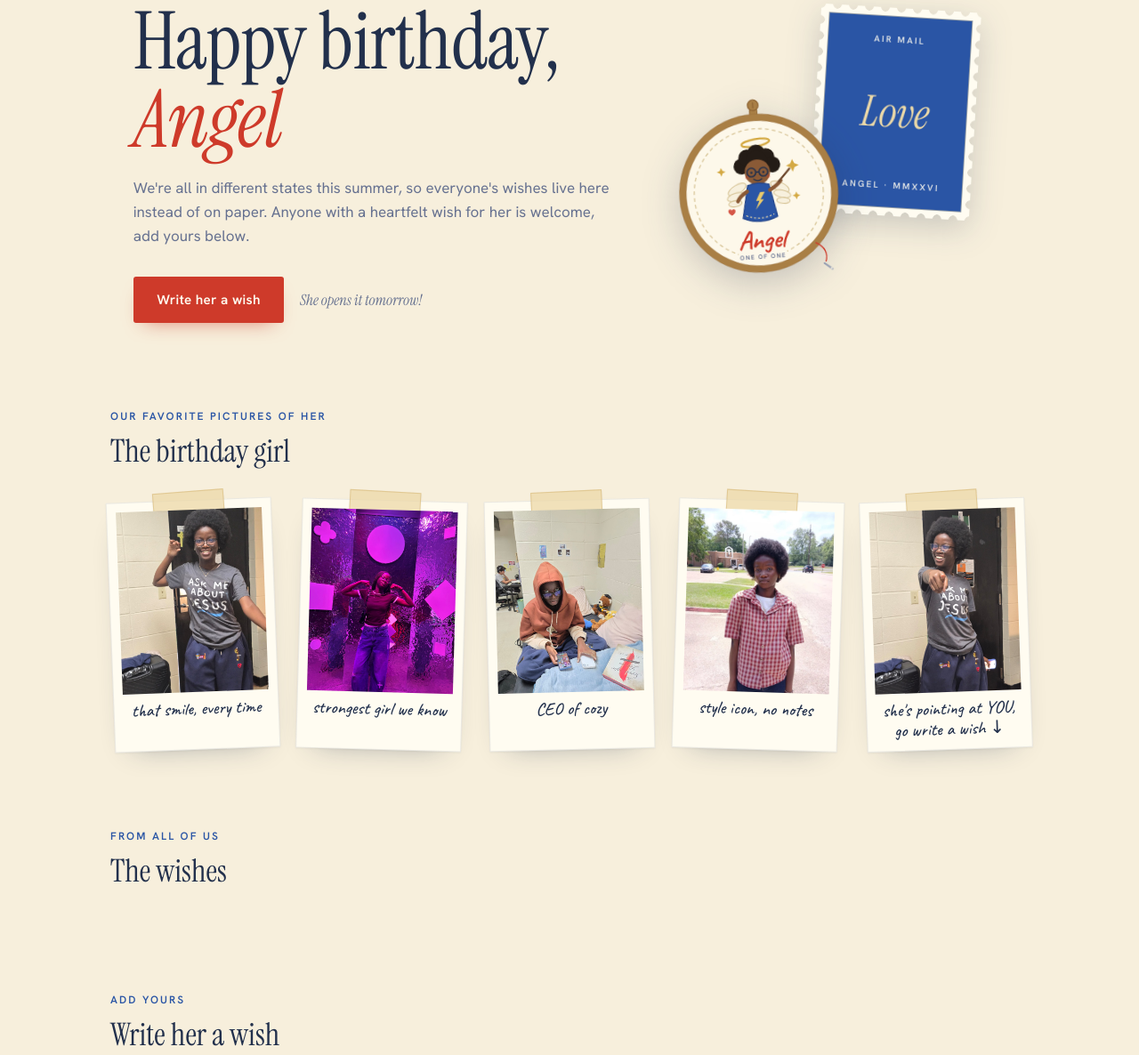
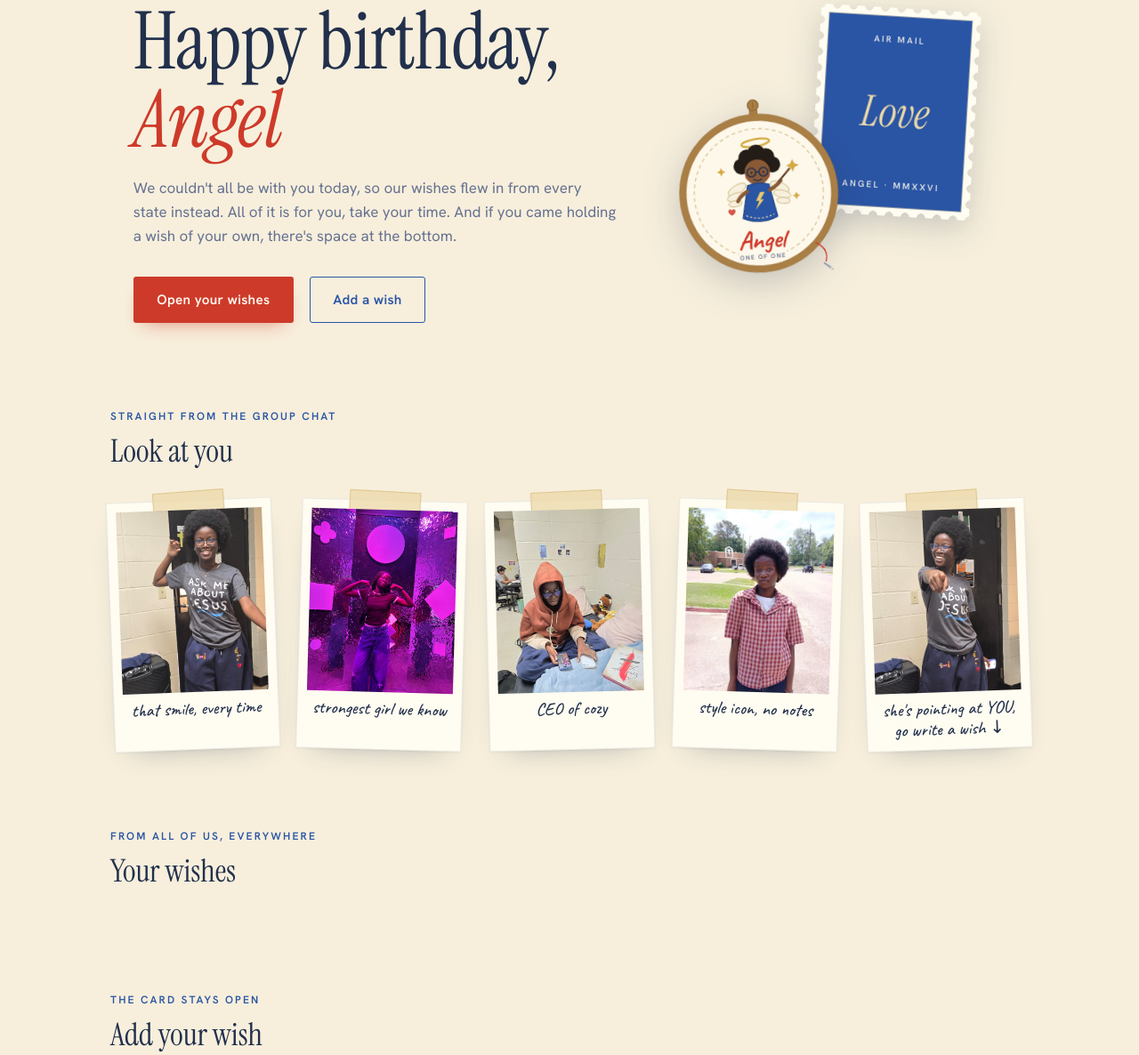
Before and after one commit to favour-umejesi/angel-birthday-card, a website: page public/index.html in a window 1280 px wide. Shown: the part 102-1288 px from the top of the page at 89% size. Drawn offline with Linux system fonts and the light colour scheme; no server answers.

Commit message:
Rewrite the card to greet Angel on the day, keep wishes open

```diff
--- a/public/index.html
+++ b/public/index.html
@@ -19,13 +19,13 @@
       <p class="eyebrow">Via air mail · July 28, 2026</p>
       <h1 class="headline">Happy birthday,<br><em>Angel</em></h1>
       <p class="sub">
-        We're all in different states this summer, so everyone's wishes live
-        here instead of on paper. Anyone with a heartfelt wish for her is
-        welcome, add yours below.
+        We couldn't all be with you today, so our wishes flew in from every
+        state instead. All of it is for you, take your time. And if you came
+        holding a wish of your own, there's space at the bottom.
       </p>
       <div class="hero-actions">
-        <a class="btn btn-primary" href="#write">Write her a wish</a>
-        <span class="hero-hint">She opens it tomorrow!</span>
+        <a class="btn btn-primary" href="#wishes">Open your wishes</a>
+        <a class="btn btn-ghost" href="#write">Add a wish</a>
       </div>
     </div>
 
@@ -108,8 +108,8 @@
     <section class="snaps" aria-labelledby="snaps-title">
       <div class="wishes-head">
         <div>
-          <p class="eyebrow">Our favorite pictures of her</p>
-          <h2 id="snaps-title">The birthday girl</h2>
+          <p class="eyebrow">Straight from the group chat</p>
+          <h2 id="snaps-title">Look at you</h2>
         </div>
       </div>
       <div class="snaps-row">
@@ -136,11 +136,11 @@
       </div>
     </section>
 
-    <section class="wishes" aria-labelledby="wishes-title">
+    <section class="wishes" id="wishes" aria-labelledby="wishes-title">
       <div class="wishes-head">
         <div>
-          <p class="eyebrow">From all of us</p>
-          <h2 id="wishes-title">The wishes</h2>
+          <p class="eyebrow">From all of us, everywhere</p>
+          <h2 id="wishes-title">Your wishes</h2>
         </div>
         <span class="count" id="count" role="status">&nbsp;</span>
       </div>
@@ -154,8 +154,8 @@
     <section class="write" id="write" aria-labelledby="write-title">
       <div class="wishes-head">
         <div>
-          <p class="eyebrow">Add yours</p>
-          <h2 id="write-title">Write her a wish</h2>
+          <p class="eyebrow">The card stays open</p>
+          <h2 id="write-title">Add your wish</h2>
         </div>
       </div>
 
```
